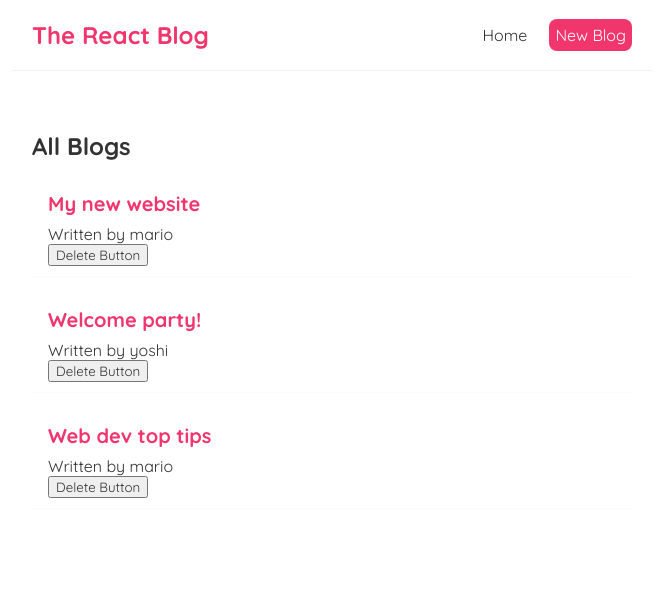
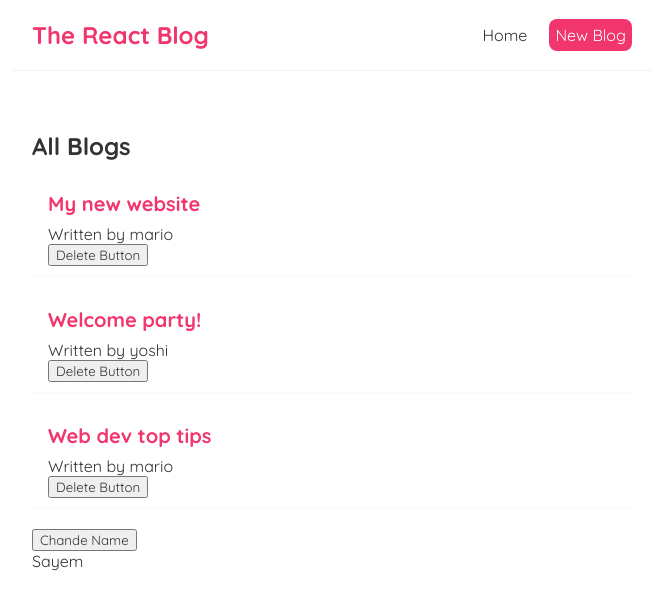
Before and after one commit to sayemalmahdi/react-blog, a React (Create React App) app: page / in a window 1280 px wide. Shown: the top 610 px of the page, without its empty margins (308-971 px from the left). Built offline with nearby package versions, Linux system fonts and the light colour scheme.

Commit message:
useEffect Dependencies

```diff
--- a/src/components/Home.js
+++ b/src/components/Home.js
@@ -9,6 +9,8 @@
     { title: 'Web dev top tips', body: 'lorem ipsum...', author: 'mario', id: 3 }
   ])
 
+  const [name, setName] = useState('Sayem')
+
   const handleDelete = (id) => {
     const newBlogs = blogs.filter(blog => blog.id !== id);
     setBlogs(newBlogs);
@@ -16,12 +18,14 @@
 
   useEffect(() =>{
     console.log('From UseEffect Hooks');
-    console.log(blogs);
-  });
+    // console.log(blogs);
+  }, [name]);
 
   return (
     <div className="home">
       <BlogList blogs={blogs} title="All Blogs" handleDelete={handleDelete} />
+      <button onClick={() => setName('Mahdi')}>Chande Name</button>
+      <p>{name}</p>
 
       {/* Showing only Mario's Blog */}
       {/* <BlogList blogs={blogs.filter((blog) => blog.author === 'mario' )} title="Mario's Blog" handleDelete={handleDelete}/> */}
```
